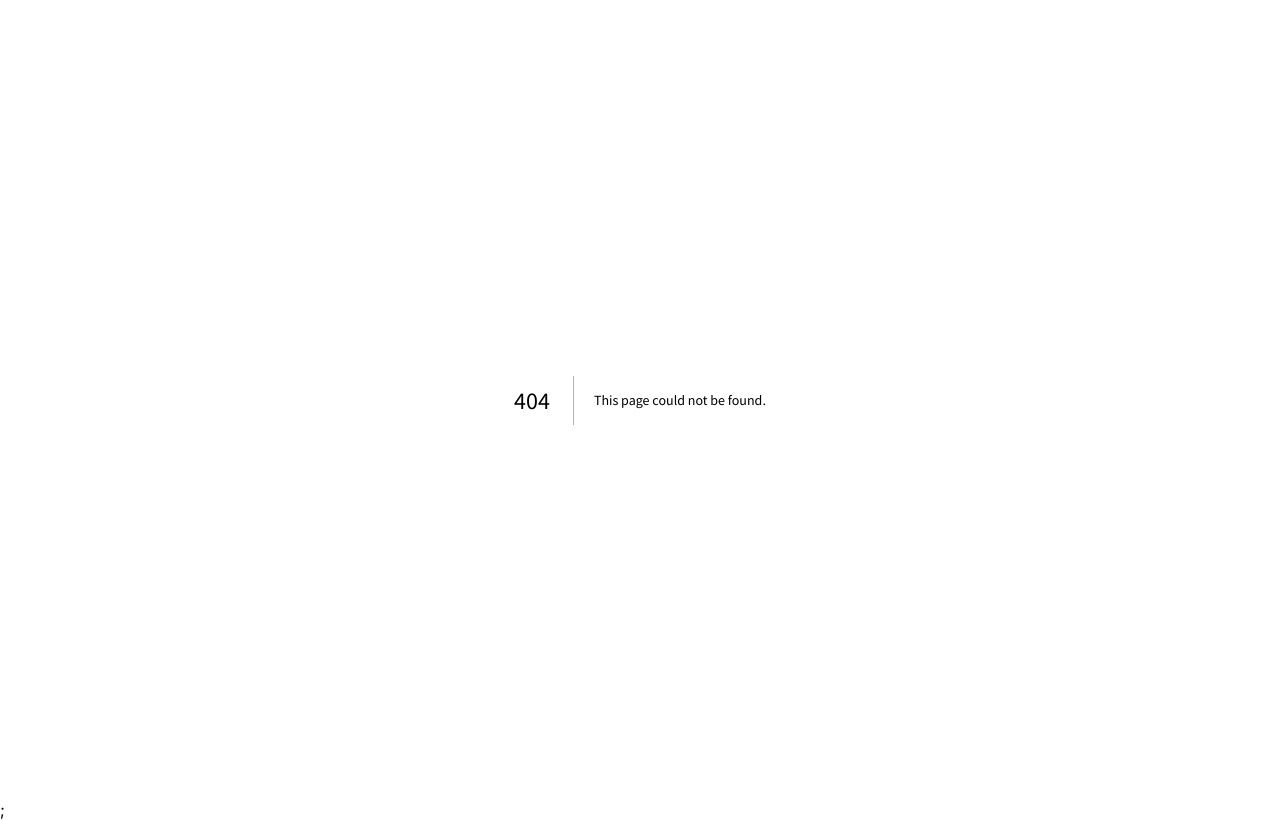
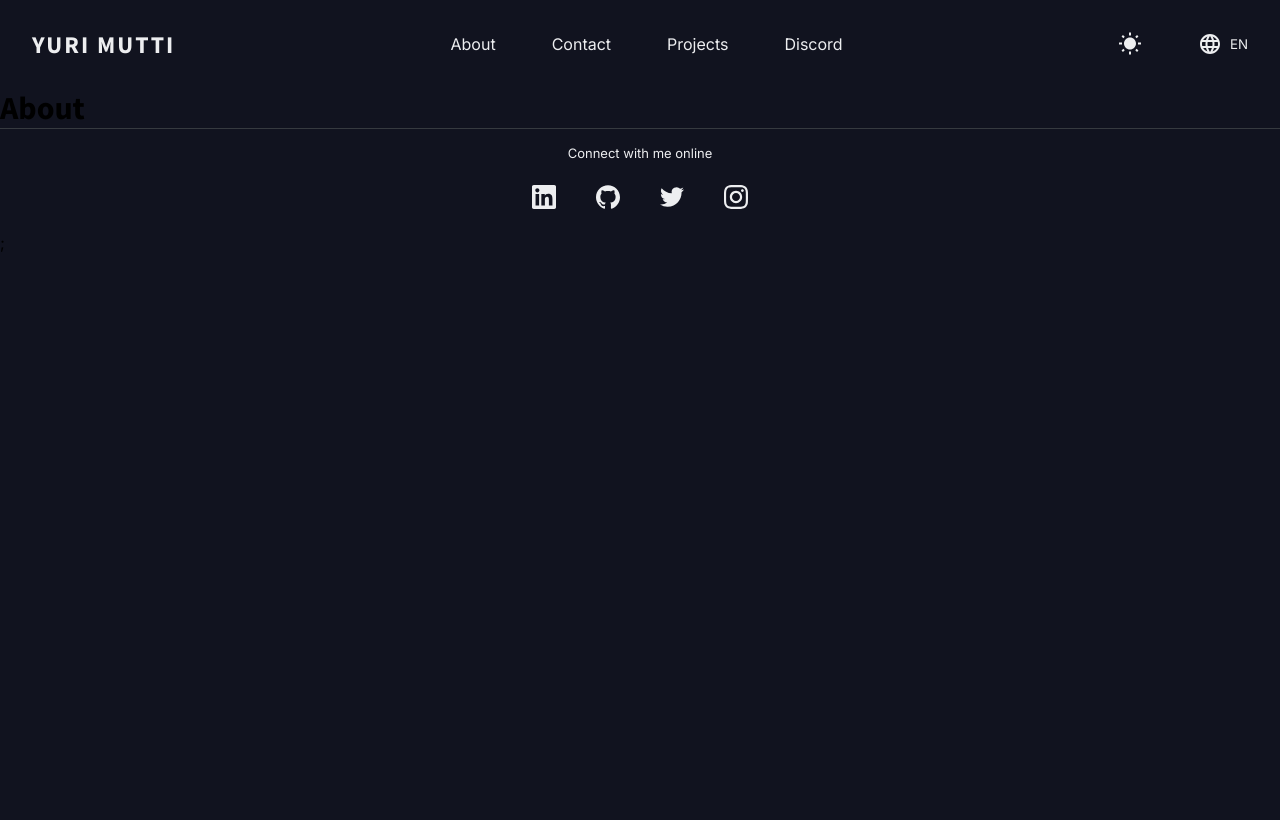
Before and after one commit to yurimutti/yurimutti.com, a Next.js app: page /about/about in a window 1280 px wide. Before the commit this address had no page. Built offline with nearby package versions, Linux system fonts and the light colour scheme.

Commit message:
feat: remove theme info

```diff
--- a/src/components/layouts/footer/index.tsx
+++ b/src/components/layouts/footer/index.tsx
@@ -1,4 +1,4 @@
-import { SocialIconsList } from '@/components/social-icons-list';
+import { SocialIcons } from '@/components/social-icons';
 
 import * as S from './styles';
 
@@ -7,7 +7,7 @@ export const Footer = () => {
     <S.Footer>
       <S.Container>
         <span>Connect with me online</span>
-        <SocialIconsList />
+        <SocialIcons />
       </S.Container>
     </S.Footer>
   );
--- a/src/components/social-icons-list/index.tsx
+++ b/src/components/social-icons/index.tsx
@@ -26,7 +26,7 @@ const socialNetworks = [
   },
 ];
 
-export const SocialIconsList = () => {
+export const SocialIcons = () => {
   const [hovered, setHovered] = useState('');
 
   return (
--- a/src/components/toggle-theme/index.tsx
+++ b/src/components/toggle-theme/index.tsx
@@ -15,8 +15,7 @@ export const ToggleTheme = () => {
     <AnimatePresence>
       <S.Theme>
         <S.ToggleButton onClick={handleToggleTheme}>
-          {theme === 'dark' ? <MdWbSunny /> : <MdNightlight />}
-          <S.ThemeInfo>switch to {invertedTheme} mode</S.ThemeInfo>
+          {theme === 'dark' ? <MdNightlight /> : <MdWbSunny />}
         </S.ToggleButton>
       </S.Theme>
     </AnimatePresence>
--- a/src/components/toggle-theme/styles.ts
+++ b/src/components/toggle-theme/styles.ts
@@ -42,12 +42,3 @@ export const ToggleButton = styled(motion.button, {
   gap: '$2',
   alignItems: 'center',
 });
-
-export const ThemeInfo = styled('span', {
-  display: 'none',
-  color: '$slate12',
-
-  '@md': {
-    display: 'inline-block',
-  },
-});
```
Also changed, not shown: src/components/layouts/layout/index.tsx (+3 -5 lines), src/pages/blog.tsx (deleted, +0 -11 lines), src/components/social-icons/styles.ts (renamed from src/components/social-icons-list/styles.ts), src/pages/about/about.tsx (renamed from src/pages/about.tsx), src/pages/contact/contact.tsx (renamed from src/pages/contact.tsx), src/pages/discord/discord.tsx (renamed from src/pages/discord.tsx), src/pages/projects/projects.tsx (renamed from src/pages/projects.tsx), 1 other file (tests, documents, lock files or other folders).
